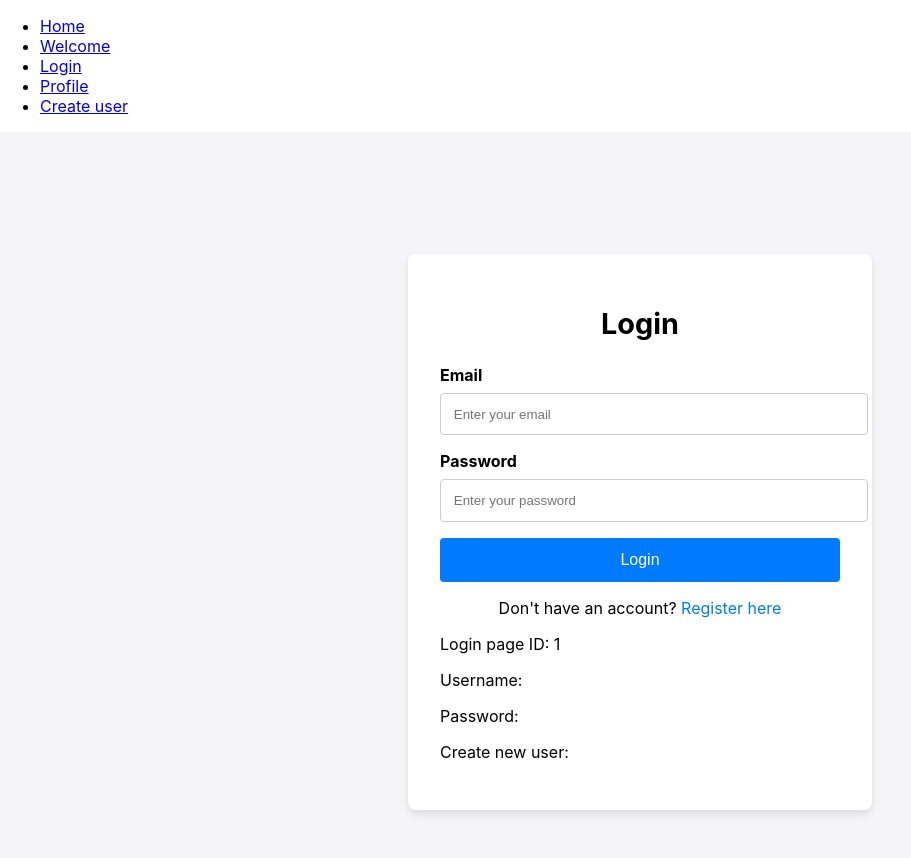
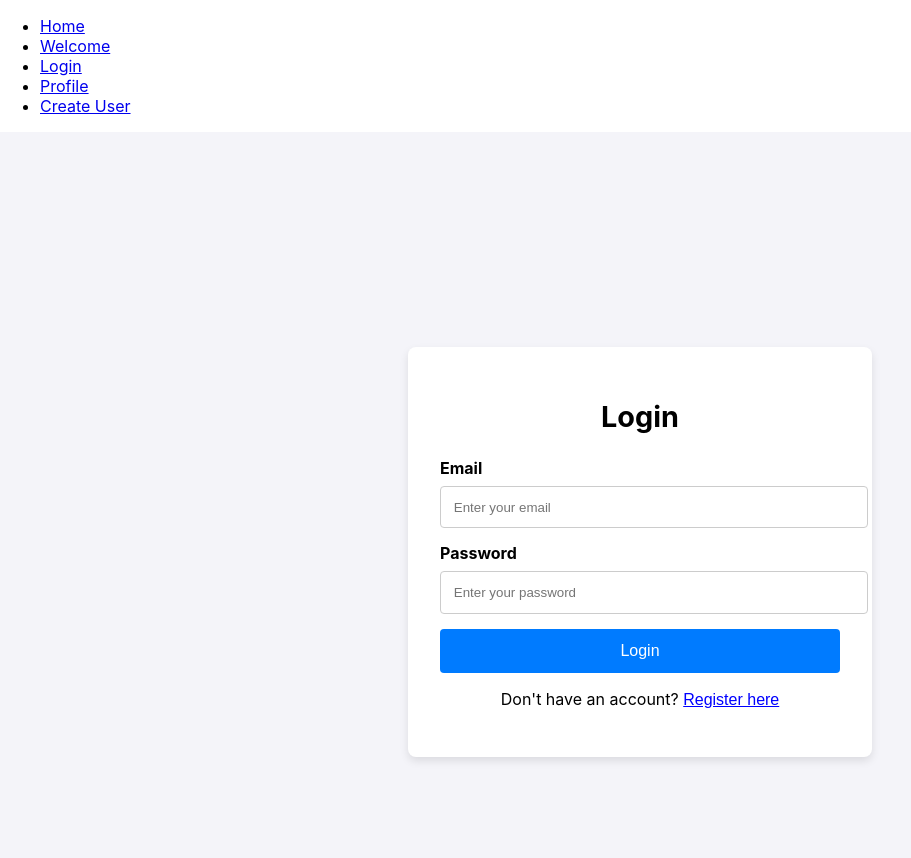
Before and after one commit to Sarmad094/eventure-app2000, a React (Create React App) app: page /login/1 in a window 1280 px wide. Shown: the top 858 px of the page, without its empty margins (0-911 px from the left). Built offline with nearby package versions, Linux system fonts and the light colour scheme.

Commit message:
update on routes

```diff
--- a/src/App.jsx
+++ b/src/App.jsx
@@ -3,13 +3,13 @@ import { BrowserRouter as Router, Route, Routes, Link } from 'react-router-dom';
 import AuthProvider from './State management/AuthContext';
 import UserProvider from './State management/UserContext';
 import { EventProvider } from './State management/EventContext';
-import HomePage from './Components/Home';
+import Home from './Components/Home';
 import Welcome from './Components/Welcome';
 import Login from './Components/Login';
 import Profile from './Components/Profile';
-import './Styles/Login.css'; // Import the CSS file
-
-
+import CreateUser from './Components/CreateUser';
+import './Styles/Login.css';
+import './Styles/CreateUser.css';
 
 const App = () => {
   return (
@@ -24,16 +24,16 @@ const App = () => {
                   <li><Link to="/welcome/1">Welcome</Link></li>
                   <li><Link to="/login/1">Login</Link></li>
                   <li><Link to="/profile/1">Profile</Link></li>
-                  <li><Link to="/cuser/1">Create user</Link></li>
-
+                  <li><Link to="/cuser/1">Create User</Link></li>
                 </ul>
               </nav>
 
               <Routes>
-                <Route path="/home/:id" element={<HomePage />} />
+                <Route path="/home/:id" element={<Home />} />
                 <Route path="/welcome/:id" element={<Welcome />} />
                 <Route path="/login/:id" element={<Login />} />
                 <Route path="/profile/:id" element={<Profile />} />
+                <Route path="/cuser/:id" element={<CreateUser />} />
               </Routes>
             </div>
           </EventProvider>
--- a/src/Components/CreateUser.jsx
+++ b/src/Components/CreateUser.jsx
@@ -1,6 +1,6 @@
 import React, { useState, useEffect } from 'react';
-import { useParams } from 'react-router-dom'; // Import useParams
-import './Styles/CreateUser.css';  // Import CSS for styling
+import { useParams } from 'react-router-dom';
+import '../Styles/CreateUser.css';
 
 const CreateUser = () => {
   const [formData, setFormData] = useState({
@@ -11,12 +11,14 @@ const CreateUser = () => {
   });
 
   const [message, setMessage] = useState('');
-
-  // Use useParams to get the 'id' from the URL
-  const { id } = useParams();
+  const { id } = useParams(); // Get ID from the URL
 
   useEffect(() => {
-    console.log('Received ID from URL:', id); // Logs the id from the URL
+    if (id) {
+      console.log('Received ID from URL:', id); // Log ID from URL
+    } else {
+      console.error('No ID found in the URL.');
+    }
   }, [id]);
 
   const handleChange = (e) => {
@@ -27,17 +29,17 @@ const CreateUser = () => {
   const handleSubmit = (e) => {
     e.preventDefault();
     if (formData.password !== formData.confirmPassword) {
-      alert("Passwords do not match!");
+      alert('Passwords do not match!');
       return;
     }
-    // Logic for user registration (e.g., API call)
-    console.log("Registration data:", formData);
-    setMessage("User registered successfully!");  // Message shown upon successful registration
+    console.log('Registration data:', formData);
+    setMessage('User successfully registered!');
   };
 
   return (
     <div className="register-container">
       <h1>Create an Account</h1>
+      {id && <p>Your ID from the URL: {id}</p>}
       {message && <p style={{ color: 'green' }}>{message}</p>}
       <form onSubmit={handleSubmit}>
         <div className="form-group">
@@ -60,7 +62,7 @@ const CreateUser = () => {
             name="email"
             value={formData.email}
             onChange={handleChange}
-            placeholder="Enter your email"
+            placeholder="Enter your email address"
             required
           />
         </div>
@@ -93,7 +95,7 @@ const CreateUser = () => {
         </div>
       </form>
       <div className="form-footer">
-        <p>Already have an account? <a href="/login">Login here</a></p>
+        <p>Already have an account? <a href="/login">Log in here</a></p>
       </div>
     </div>
   );
--- a/src/Components/Login.jsx
+++ b/src/Components/Login.jsx
@@ -1,25 +1,15 @@
 import React, { useState } from 'react';
-import { useParams } from 'react-router-dom';
+import { useParams, useNavigate } from 'react-router-dom';
 import '../Styles/Login.css';
-
 
 const Login = () => {
   const { id } = useParams(); // Hent ID fra URL-en
+  const navigate = useNavigate(); // Hook for navigasjon
   const [formData, setFormData] = useState({
     email: '',
     password: ''
   });
 
-  // Simulere data basert på ID-en
-  const loginData = {
-    1: { data: '' },
-    2: { data: '' },
-    3: { data: '' }
-  };
-
-  const user = loginData[id];
-
-  // Håndter endringer i inputfeltene
   const handleChange = (e) => {
     const { name, value } = e.target;
     setFormData({
@@ -28,11 +18,13 @@ const Login = () => {
     });
   };
 
-  // Håndter innsending av skjemaet
   const handleSubmit = (e) => {
     e.preventDefault();
-    // Legg til logikk for innsending av skjema her
     console.log('Form submitted:', formData);
+  };
+
+  const handleRegister = () => {
+    navigate(`/cuser/${id}`); // Naviger til CreateUser-siden med ID
   };
 
   return (
@@ -72,15 +64,12 @@ const Login = () => {
         </form>
 
         <div className="form-footer">
-          <p>Don't have an account? <a href="/register" className="link">Register here</a></p>
-        </div>
-
-        {/* Dynamisk visning av data basert på ID */}
-        <div className="user-data">
-          <p>Login page ID: {id}</p>
-          <p>Username: {user ? user.data : 'Not found'}</p>
-          <p>Password: {user ? user.data : 'Not found'}</p>
-          <p>Create new user: {user ? user.data : 'Not found'}</p>
+          <p>
+            Don't have an account?{' '}
+            <button onClick={handleRegister} className="link-button">
+              Register here
+            </button>
+          </p>
         </div>
       </div>
     </div>
--- a/src/Components/Profile.jsx
+++ b/src/Components/Profile.jsx
@@ -6,8 +6,8 @@ const Profile = () => {
 
   // In a real application, you might fetch user data based on this ID
   const userData = {
-    1: { name: 'Alice', email: 'alice@example.com' },
-    2: { name: 'Bob', email: 'bob@example.com' }
+    1: { name: 'Sarmad', email: 'sarmad@usn.no' },
+    2: { name: 'Zaurbek', email: 'zaurbek@usn.no' }
   };
 
   const user = userData[id];
--- a/src/Styles/Login.css
+++ b/src/Styles/Login.css
@@ -50,6 +50,17 @@
     cursor: pointer;
 }
 
+.link-button {
+    background: none;
+    border: none;
+    color: blue;
+    text-decoration: underline;
+    cursor: pointer;
+    padding: 0;
+    font-size: inherit;
+  }
+
+
 .form-group button:hover {
     background-color: #0056b3;
 }
```
